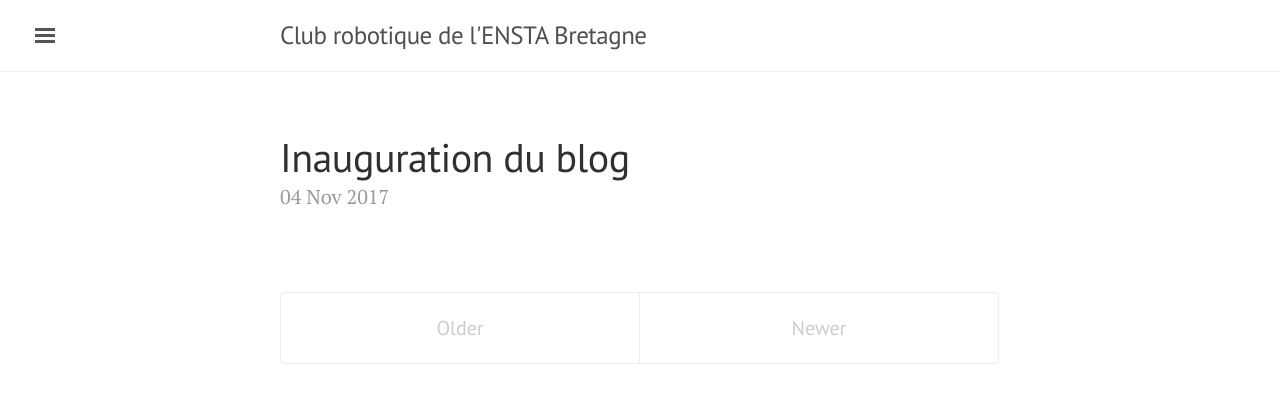
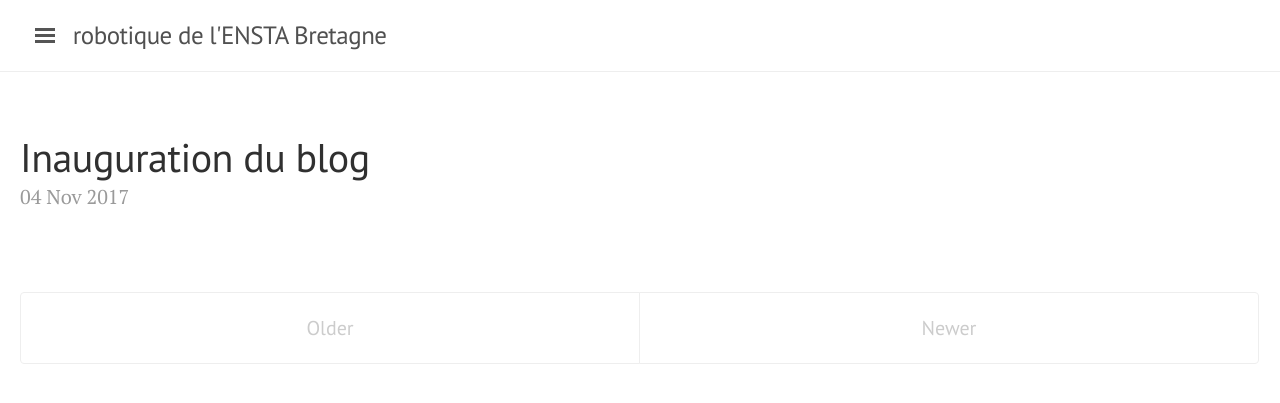
Before and after one commit to simchanu29/simchanu29.github.io, a Jekyll site: the page built from index.html, in a window 1280 px wide. Shown: the top 403 px of the page. Built offline with Jekyll 4.4.1, drawn with Linux system fonts in a browser that asks for light colours; the list of posts is cut into pages by our own code.

Commit message:
Update lanyon.css

```diff
--- a/public/css/lanyon.css
+++ b/public/css/lanyon.css
@@ -82,7 +82,7 @@ h1, h2, h3, h4, h5, h6 {
 }
 @media (min-width: 56em) {
   .container {
-    max-width: 38rem;
+    max-width: 70rem;
   }
 }
 
```
